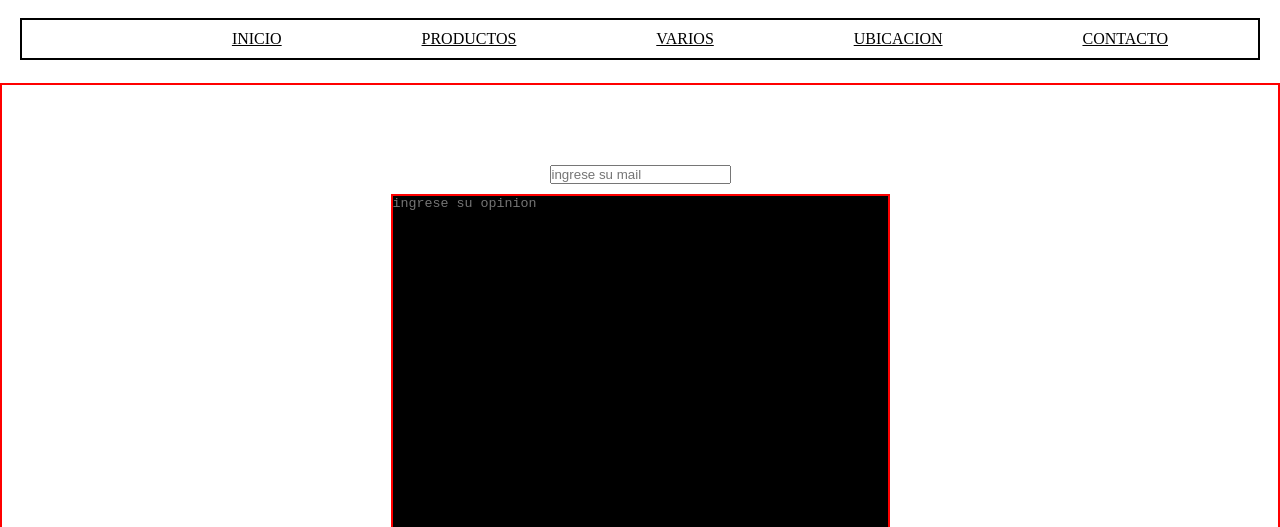
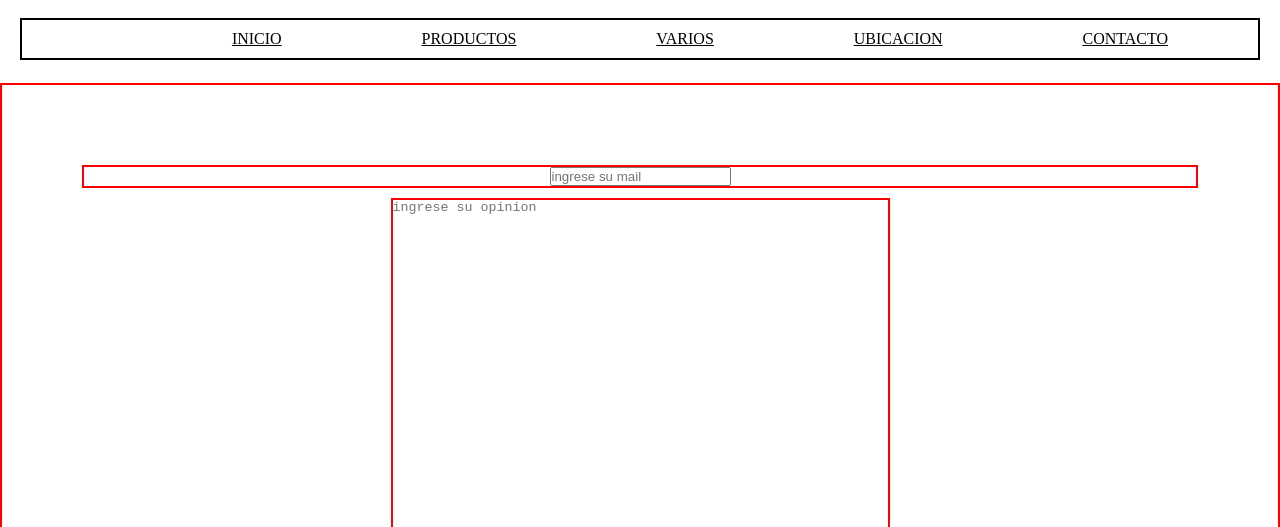
Before and after one commit to Fausto-Rdz/pagmatilda, a plain HTML site: page paginas/contacto.html in a window 1280 px wide. Shown: the part 122-649 px from the top of the page. Drawn offline with Linux system fonts and the light colour scheme.

Commit message:
cambio de color de caja de opiniones

```diff
--- a/paginas/contacto.html
+++ b/paginas/contacto.html
@@ -38,7 +38,7 @@
     <main> <Section id="productos" class="border">
         <div class="centrar">
 
-            <form action="">
+            <form action="" class="border">
                 <label for="mail"></label>
                 <input type="text" placeholder="ingrese su mail">
 
@@ -49,7 +49,7 @@
 
             <div class="separar">
 
-                <textarea name="comentario" placeholder="ingrese su opinion" id="30" cols="60" rows="30" class="lista"></textarea>
+                <textarea name="comentario" placeholder="ingrese su opinion" id="30" cols="60" rows="30" class="border"></textarea>
                 <br>
                 <input type="submit" />
             </div>
```
